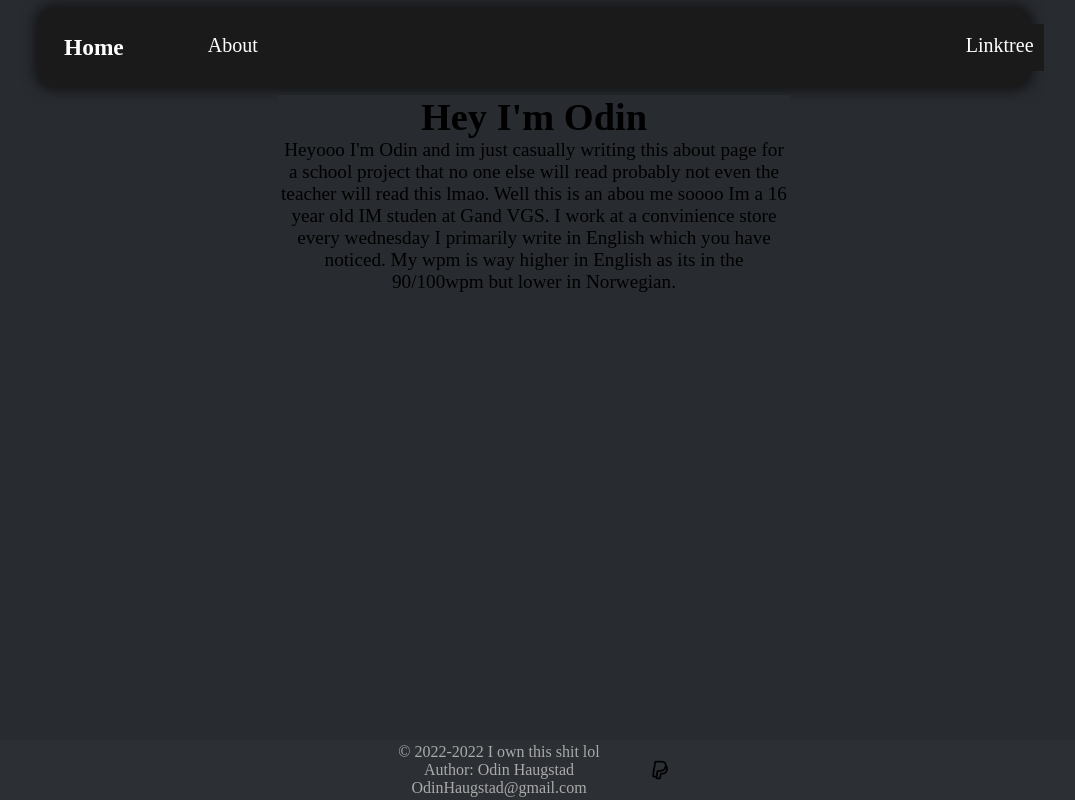
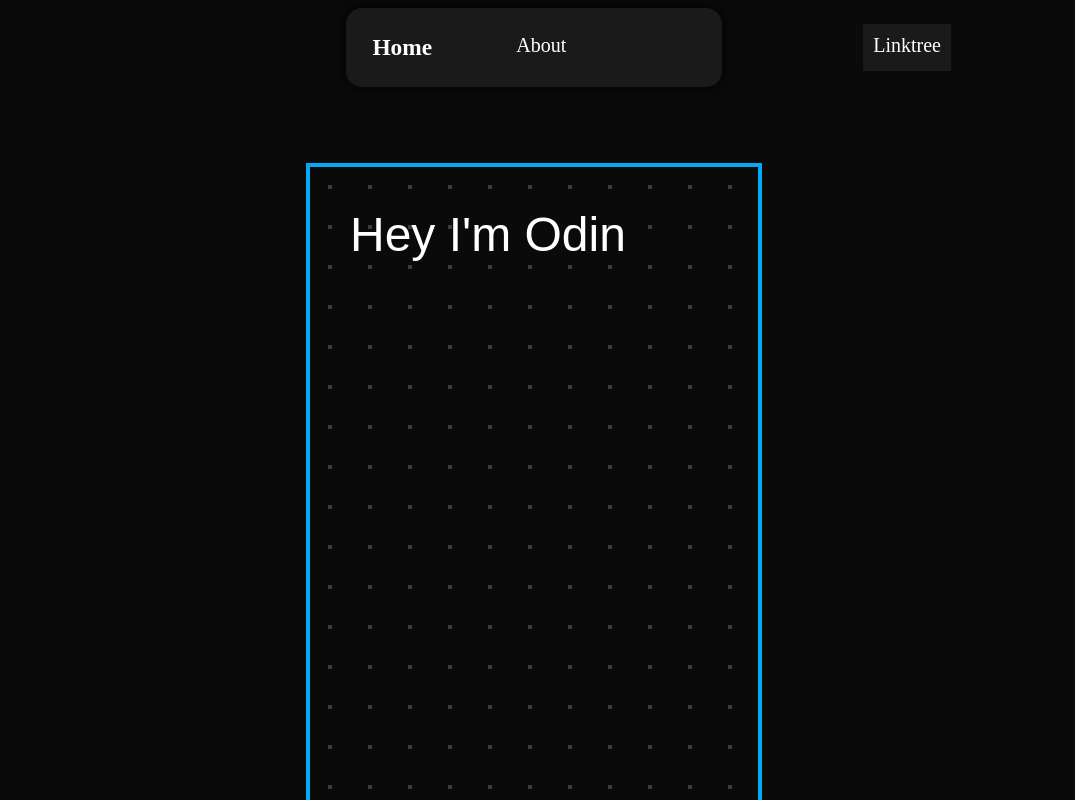
Before and after one commit to Mr-Rush/03.Oppgave-Nettside-, a plain HTML site: page about.html in a window 1280 px wide. Shown: the top 800 px of the page, without its empty margins (106-1181 px from the left). Drawn offline with Linux system fonts and the light colour scheme.

Commit message:
twitchbox

```diff
--- a/about.html
+++ b/about.html
@@ -7,16 +7,25 @@
     <link rel="stylesheet" href="/css/about.css">
     <link rel="stylesheet" href="/css/index.css">
     <link rel="stylesheet" href="/css/footer.css">
+    <script src="/scripts/box.js" defer></script>
     <title>about</title>
 </head>
 <!-- header -->
     <nav class="header"></nav> <!-- Where the header gets placed via the script-->
 <body>
 
-<div id="about">
-    <h1>Hey I'm Odin</h1>
-    <p>Heyooo I'm Odin and im just casually writing this about page for a school project that no one else will read probably not even the teacher will read this lmao. Well this is an abou me soooo Im a 16 year old IM studen at Gand VGS. I work at a convinience store every wednesday I primarily write in English which you have noticed. My wpm is way higher in English as its in the 90/100wpm but lower in Norwegian. </p>
-</div>
+
+    <br>
+
+
+    <div class="card">
+        <div class="card-content">
+          <h3 class="card-title">Hey I'm Odin</h3>
+          <h4 class="card-subtitle"></h4>
+        </div>
+
+      </div>
+
 
 
 <!--The footer with script with link to contact and to my paypal 😈. Also has copyright from 2022 aka this year to the current year which wont change before next year automatically. -->
--- a/css/about.css
+++ b/css/about.css
@@ -1,8 +1,150 @@
-#about {
-    margin-left: 30%;
-    text-align: center;
-    font-size: larger;
-    width: 40%;
-    display: flex;
-    flex-flow: column;
-}
+:root {
+    --border: rgb(3, 169, 244);
+
+    --g1: rgb(98, 0, 234);
+    --g2: rgb(236, 64, 122);
+    --g3: rgb(253, 216, 53);
+  }
+
+  body {
+    background-color: rgb(10, 10, 10);
+    display: grid;
+    height: 100vh;
+    margin: 0px;
+    padding: 0px;
+    place-items: center;
+  }
+
+  .card {
+    margin-top: 50px;
+    margin-bottom: 50px;
+    aspect-ratio: 1 / 1.6;
+    border: 0.5vmin solid var(--border);
+    cursor: pointer;
+    position: relative;
+    width: 56vmin;
+  }
+
+  .card:hover:before {
+    background-position: 100% 100%;
+    transform: scale(1.08, 1.03);
+  }
+
+  .card:hover > .card-content {
+    background-position: -10% 0%;
+  }
+
+
+  .card:hover > .card-content > .card-subtitle > .card-subtitle-word {
+    opacity: 1;
+    transform: translateY(0%);
+    transition: opacity 0ms, transform 200ms cubic-bezier(.90, .06, .15, .90);
+  }
+
+  .card:before {
+    background: linear-gradient(
+      130deg,
+      transparent 0% 33%,
+      var(--g1) 66%,
+      var(--g2) 83.5%,
+      var(--g3) 100%
+    );
+    background-position: 0% 0%;
+    background-size: 300% 300%;
+    content: "";
+    height: 100%;
+    left: 0px;
+    pointer-events: none;
+    position: absolute;
+    top: 0px;
+    transition: background-position 350ms ease, transform 350ms ease;
+    width: 100%;
+    z-index: 1;
+  }
+
+  .card-content {
+    background-image: radial-gradient(
+      rgba(255, 255, 255, 0.2) 8%,
+      transparent 8%
+    );
+    background-position: 0% 0%;
+    background-size: 5vmin 5vmin;
+    height: calc(100% - 10vmin);
+    padding: 5vmin;
+    position: relative;
+    transition: background-position 350ms ease;
+    width: calc(100% - 10vmin);
+    z-index: 2;
+  }
+
+  .card-title,
+  .card-subtitle {
+    color: white;
+    font-family: "Anek Latin", sans-serif;
+    font-weight: 400;
+    margin: 0px;
+  }
+
+  .card-title {
+    font-size: 6vmin;
+  }
+
+  .card-subtitle {
+    font-size: 3vmin;
+    margin-top: 2vmin;
+  }
+
+  .card-subtitle-word {
+    display: inline-block;
+    margin: 0vmin 0.3vmin;
+    opacity: 0;
+    position: relative;
+    transform: translateY(40%);
+    transition: none;
+  }
+
+  .card-icon {
+    bottom: 0px;
+    color: rgba(255, 255, 255, 0.5);
+    font-size: 7vmin;
+    left: 0px;
+    margin: 5vmin;
+    position: absolute;
+    transition: color 250ms ease;
+    z-index: 2;
+  }
+
+
+  .meta-link {
+    align-items: center;
+    backdrop-filter: blur(3px);
+    background-color: rgba(255, 255, 255, 0.05);
+    border: 1px solid rgba(255, 255, 255, 0.1);
+    border-radius: 6px;
+    box-shadow: 2px 2px 2px rgba(0, 0, 0, 0.1);
+    cursor: pointer;
+    display: inline-flex;
+    gap: 5px;
+    left: 10px;
+    padding: 10px 20px;
+    position: fixed;
+    text-decoration: none;
+    transition: background-color 350ms, border-color 350ms;
+    z-index: 10000;
+  }
+
+  .meta-link:hover {
+    background-color: rgba(255, 255, 255, 0.1);
+    border: 1px solid rgba(255, 255, 255, 0.2);
+  }
+
+  .meta-link > i, .meta-link > span {
+    height: 20px;
+    line-height: 20px;
+  }
+
+  .meta-link > span {
+    color: white;
+    font-family: "Anek Latin", sans-serif;
+    transition: color 600ms;
+  }
--- a/css/footer.css
+++ b/css/footer.css
@@ -1,8 +1,6 @@
 * {
     margin: 0;
     padding: 0;
-    background-color: inherit;
-
 }
 
 footer {
@@ -12,16 +10,20 @@ footer {
     flex-direction: row;
     justify-content: center;
     align-items: center;
-    position: fixed;
     bottom: 0;
     gap: 50px;
     width: 100%; /*width of course */
     height: 60px;   /* Height of the footer */
 }
+
 footer div {
     display: flex;
     flex-direction: column;
     text-align: center;
+}
+
+footer div home {
+    position: absolute;
 }
 
 footer p {
--- a/css/index.css
+++ b/css/index.css
@@ -1,3 +1,3 @@
 body {
-    background-color: #282b30;
+    background-color: rgb(10, 10, 10);
 }
--- /dev/null
+++ b/scripts/box.js
@@ -0,0 +1,22 @@
+const subtitle = document.getElementsByClassName("card-subtitle")[0];
+
+const createWord = (text, index) => {
+  const word = document.createElement("span");
+
+  word.innerHTML = `${text} `;
+
+  word.classList.add("card-subtitle-word");
+
+  word.style.transitionDelay = `${index * 40}ms`; //Tid I mellom per Ord
+
+  return word;
+};
+
+//Lager per ord I et <span> tag og setter opacitien til 1 når texten skal vises.
+
+
+const addWord = (text, index) => subtitle.appendChild(createWord(text, index));
+
+const createSubtitle = (text) => text.split(" ").map(addWord);
+
+createSubtitle("Heyooo I'm Odin and im just casually writing this about page for a school project that no one else will read probably not even the teacher will read this lmao. Well this is an abou me soooo Im a 16 year old IM studen at Gand VGS. I work at a convinience store every wednesday I primarily write in English which you have noticed. My wpm is way higher in English as its in the 90/100wpm but lower in Norwegian. ");
```
Also changed, not shown: index.html (+2 -2 lines).
